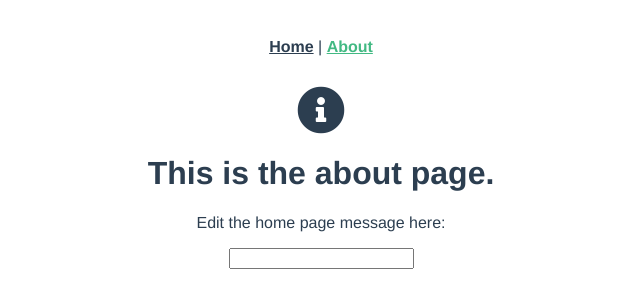
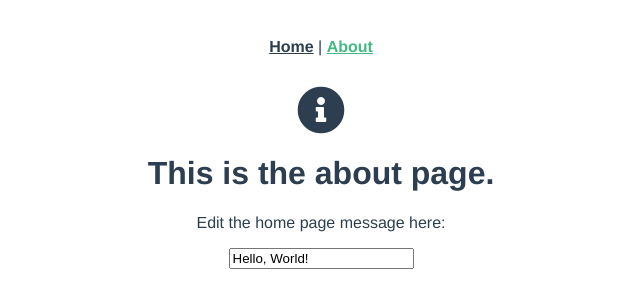
Before and after one commit to bracketdash/starter, a Vue app: page /about in a window 1280 px wide. Shown: the top 308 px of the page, without its empty margins (319-959 px from the left). Built offline with nearby package versions, Linux system fonts and the light colour scheme.

Commit message:
Update ChangeMessage.vue

```diff
--- a/src/components/ChangeMessage.vue
+++ b/src/components/ChangeMessage.vue
@@ -1,7 +1,7 @@
 <template>
     <div>
         <p>Edit the home page message here:</p>
-        <input :value="message" @input="updateMessage" />
+        <input :value="message" @input="setMessage" />
     </div>
 </template>
 
@@ -10,12 +10,12 @@ export default {
     name: "ChangeMessage",
     computed: {
         message() {
-            return this.$store.getters.message;
+            return this.$store.state.message;
         },
     },
     methods: {
-        updateMessage(e) {
-            this.$store.commit("updateMessage", e.target.value);
+        setMessage(e) {
+            this.$store.commit("setMessage", e.target.value);
         },
     },
 };
```
